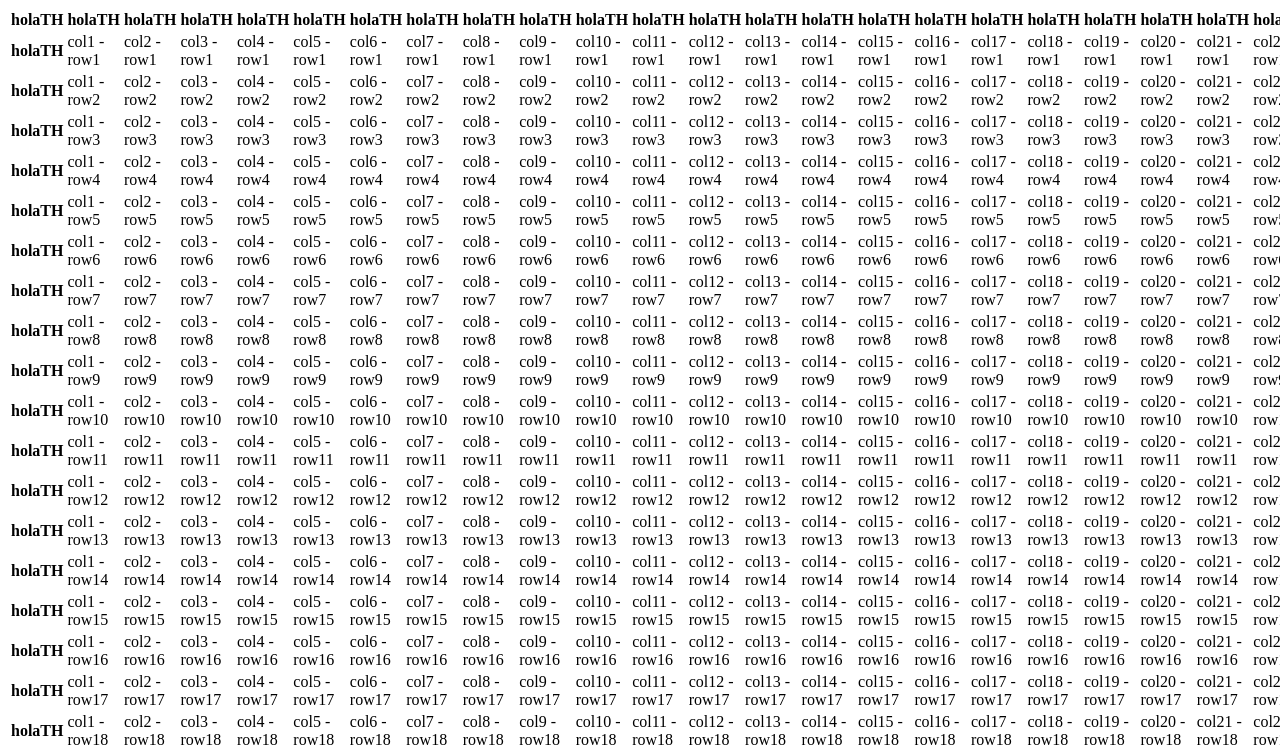
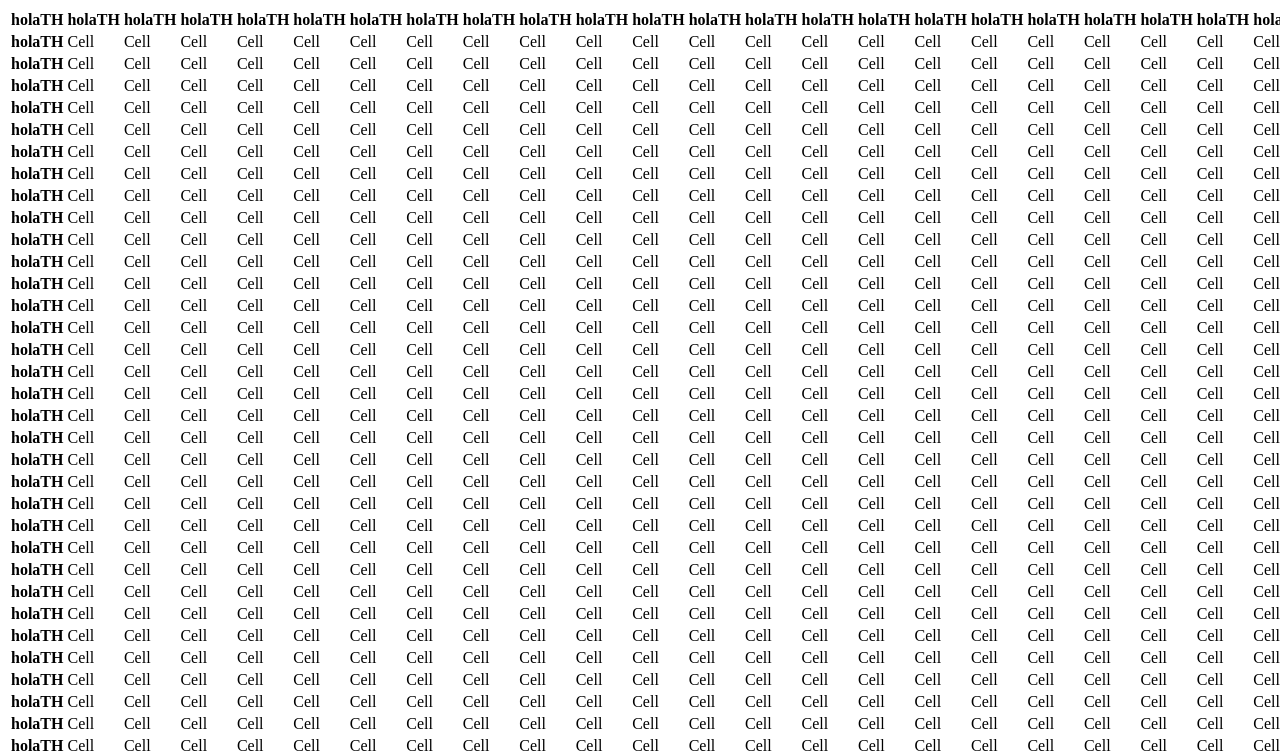
Before and after one commit to jeank23/excel-sheet-app, a React (Create React App) app: page / in a window 1280 px wide. Shown: the top 753 px of the page. Built offline with nearby package versions, Linux system fonts and the light colour scheme.

Commit message:
Changing App as functional component and creatin new Cell component

```diff
--- a/src/components/App.js
+++ b/src/components/App.js
@@ -1,11 +1,8 @@
 import React, { Component } from 'react';
 import Table from './Table';
 
-class App extends Component {
-
-  render() {
-    return <Table/>
-  }
+const App =  () => {
+    return <Table/>;
 }
 
 export default App;
--- /dev/null
+++ b/src/components/Cell.js
@@ -0,0 +1,11 @@
+import React, { Component } from 'react';
+
+class Cell extends Component {
+
+
+    render(){
+        return <div>Cell</div>
+    }
+}
+
+export default Cell;
--- a/src/components/Table.js
+++ b/src/components/Table.js
@@ -1,4 +1,5 @@
 import React, {Component} from 'react';
+import Cell from './Cell';
 
 class Table extends Component {
 
@@ -17,7 +18,7 @@ class Table extends Component {
 
         for(let r = 0; r < rows; r++){
             for(let c = 0; c < columns; c++){
-            this.columnElements.push(!thFlag || c === 0 ? <th key={'c'+c+' - r'+r}>holaTH</th> : <td key={'c'+c+' - r'+r}>{'col'+c+' - row'+r}</td>);
+            this.columnElements.push(!thFlag || c === 0 ? <th key={'c'+c+' - r'+r}>holaTH</th> : <td key={'c'+c+' - r'+r}><Cell/></td>);
             }
 
             this.rowElements.push(<tr key={'row'+r}>{this.columnElements}</tr>);
```
